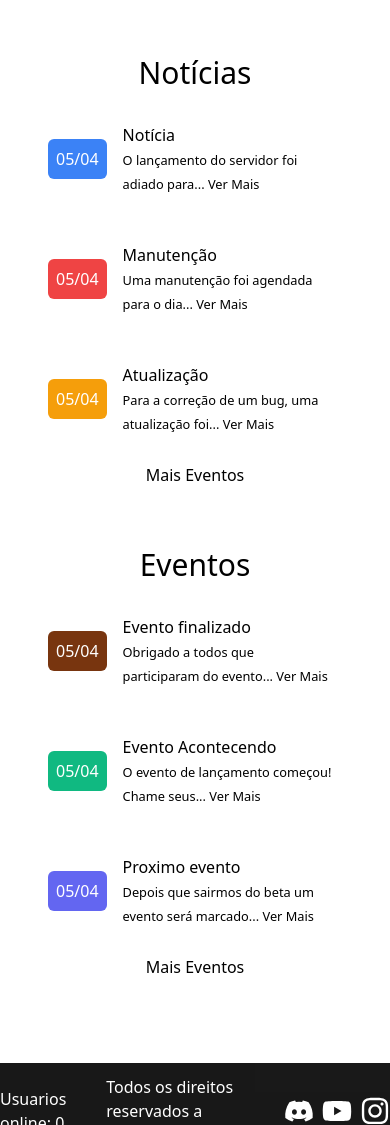
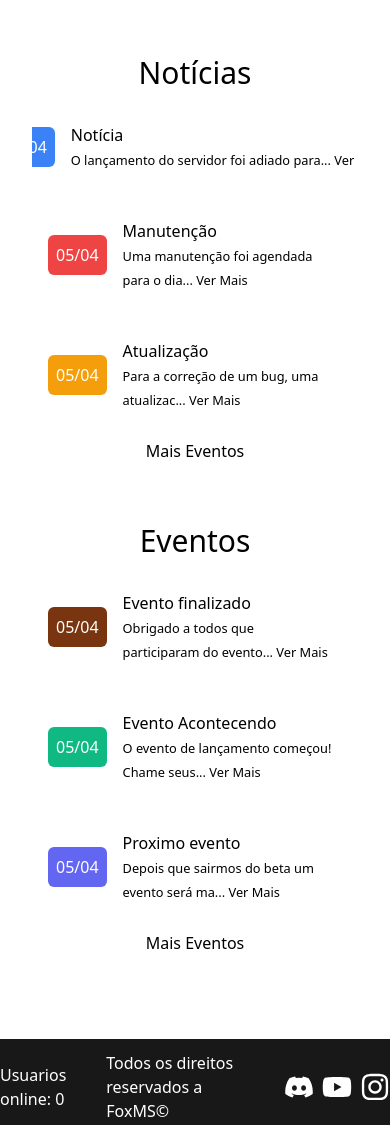
Before and after one commit to Memelli/foxms-v2, a React (Create React App) app: page / in a window 390 px wide. Shown: the part 941-2066 px from the top of the page. Built offline with nearby package versions, Linux system fonts and the light colour scheme.

Commit message:
fix hero responsive

```diff
--- a/src/components/Content/News.js
+++ b/src/components/Content/News.js
@@ -8,12 +8,12 @@ const NewsHome = () => {
                     <div className="h-auto font-light flex flex-col items-center p-2 m-auto">
                         <h1 className="text-3xl">Notícias</h1>
                     </div>
-                    <div className="h-auto relative flex flex-col items-center justify-center p-2 overflow-hidden">
+                    <div className="h-auto w-auto relative flex flex-col items-center justify-center p-2 overflow-hidden">
                         <div className="h-auto relative flex flex-row items-center justify-center p-2 sm:p-0 md:p-0">
                             <div className="items-center text-white bg-blue-500 p-2 flex justify-center font-light mr-2 rounded-md">
                                 05/04
                             </div>
-                            <div className="h-auto relative flex flex-col p-2">
+                            <div className="h-auto relative min-w-max flex flex-col p-2">
                                 <div>
                                     Notícia
                                 </div>
@@ -48,7 +48,7 @@ const NewsHome = () => {
                                     Atualização
                                 </div>
                                 <div>
-                                    <small>Para a correção de um bug, uma atualização foi... <a className="hover:text-blue-500 hover:underline" href="/" alt="Ver Mais">Ver Mais</a></small>
+                                    <small>Para a correção de um bug, uma atualizac... <a className="hover:text-blue-500 hover:underline" href="/" alt="Ver Mais">Ver Mais</a></small>
                                 </div>
                             </div>
                         </div>
@@ -102,7 +102,7 @@ const NewsHome = () => {
                                     Proximo evento
                                 </div>
                                 <div>
-                                    <small>Depois que sairmos do beta um evento será marcado... <a className="hover:text-blue-500 hover:underline" href="/" alt="Ver Mais">Ver Mais</a></small>
+                                    <small>Depois que sairmos do beta um evento será ma... <a className="hover:text-blue-500 hover:underline" href="/" alt="Ver Mais">Ver Mais</a></small>
                                 </div>
                             </div>
                         </div>
```
